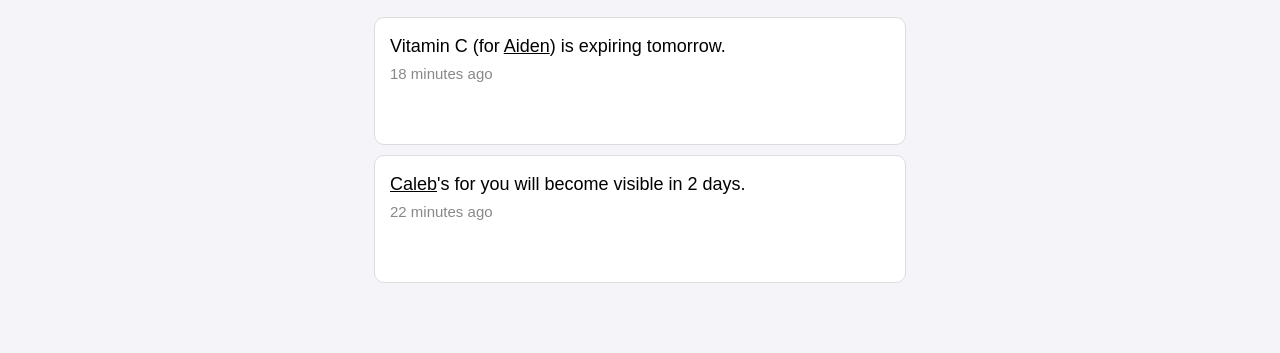
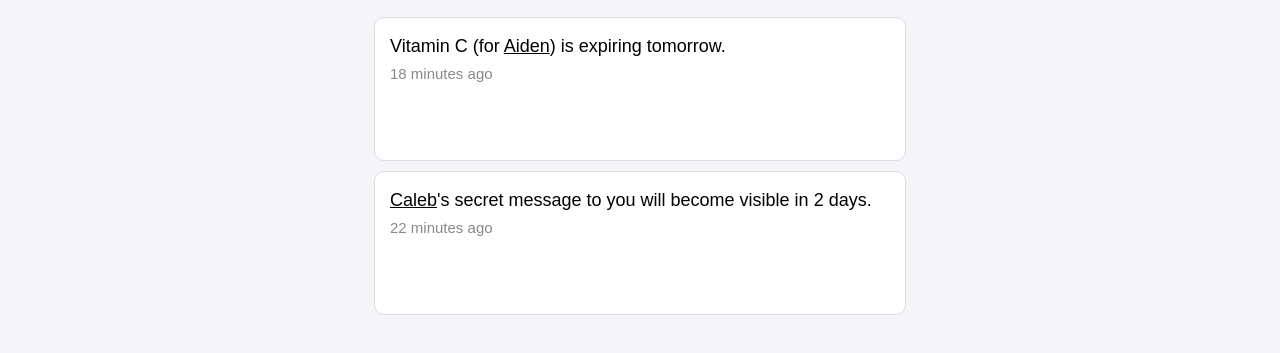
Before and after one commit to kathybuilds/thingy_demo, a plain HTML site: page reminders.html in a window 1280 px wide. Shown: the part 141-494 px from the top of the page. Drawn offline with Linux system fonts and the light colour scheme.

Commit message:
updated code

```diff
--- a/reminders.html
+++ b/reminders.html
@@ -72,7 +72,7 @@
             background-color: #fff;
             width: 80%;
             max-width: 500px;
-            height: 12vh;
+            height: 14vh;
             text-align: left;
             overflow-y: auto;
             line-height: 1.5;
@@ -92,7 +92,7 @@
         <small id="small">18 minutes ago</small>
     </div>
     <div id="output">
-        <u>Caleb</u>'s for you will become visible in 2 days.<br>
+        <u>Caleb</u>'s secret message to you will become visible in 2 days.<br>
         <small id="small">22 minutes ago</small>
     </div>
 
```
